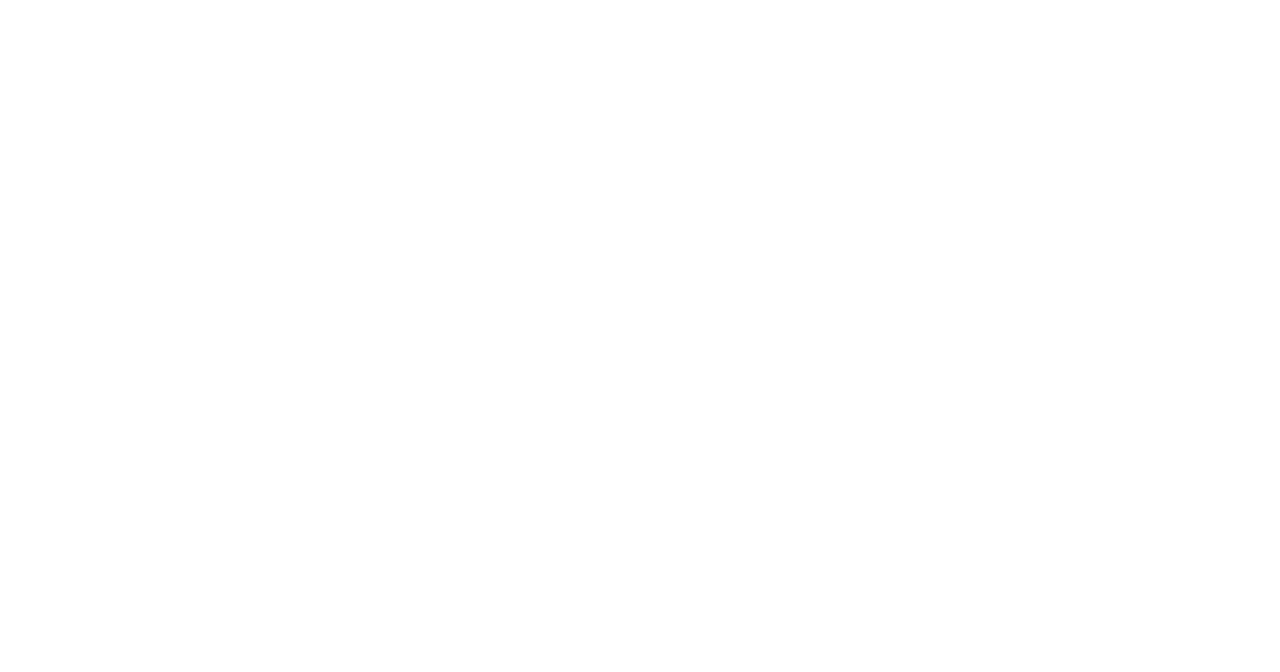
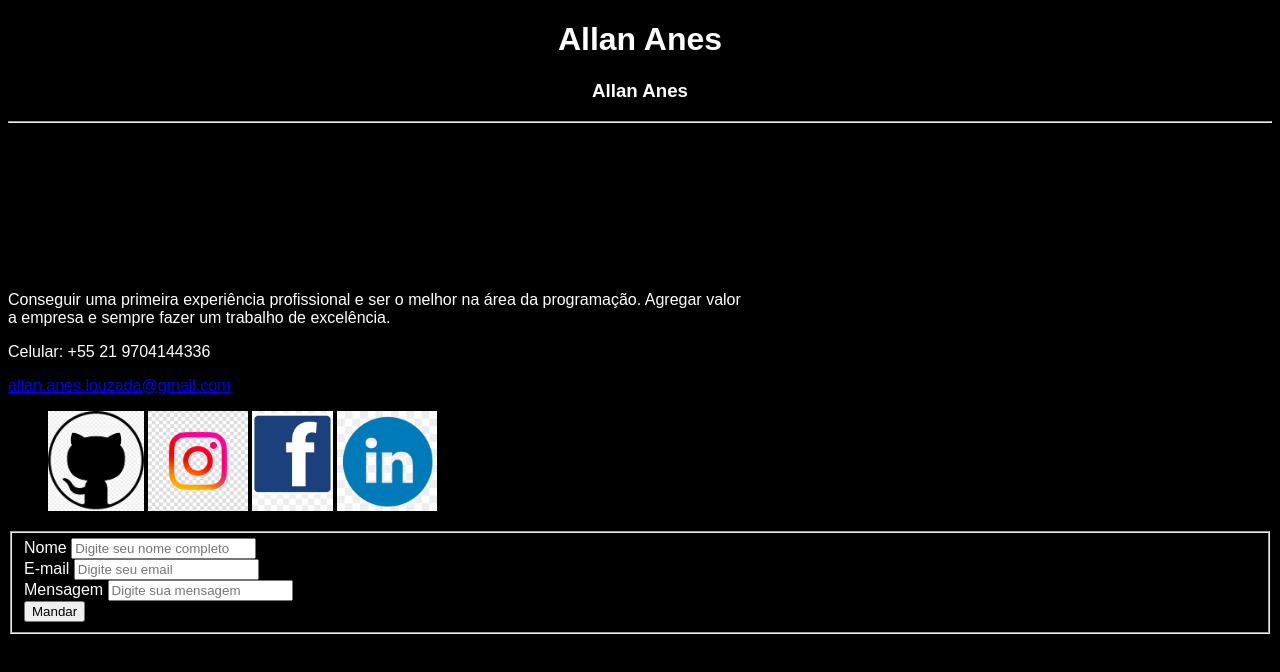
Before and after one commit to allananes/Meu-portifolio, a plain HTML site: page index.html in a window 1280 px wide. Drawn offline with Linux system fonts and the light colour scheme.

Commit message:
update portifolio

```diff
--- a/index.html
+++ b/index.html
@@ -2,11 +2,45 @@
 <html lang="pt-br">
 <head>
     <meta charset="UTF-8">
-    <meta http-equiv="X-UA-Compatible" content="IE=edge">
     <meta name="viewport" content="width=device-width, initial-scale=1.0">
+    <link rel="stylesheet" href="style.css">
     <title>Meu Portifolio</title>
 </head>
 <body>
-
+  <main>
+    <header>
+        <h1>Allan Anes</h1>
+    </header>
+    <article>
+        <h3 id="nome">Allan Anes</h3>
+        <hr><br><br><br><br><br><br><br><br>
+        <p>Conseguir uma primeira experiência profissional e ser o melhor na área da programação. Agregar valor<br>
+            a empresa e sempre fazer um trabalho de excelência.</p>
+    </article>
+    <article>
+        <p>Celular: +55 21 9704144336</p>
+        <p><a href="allan.anes.louzada@gmail.com">allan.anes.louzada@gmail.com</a></p>
+    </article>
+    <figure>
+        <a href="https://github.com/allananes"><img src="img/kisspng-github-computer-icons-clip-art-gits-5b4d20ab1f4131.145288281531781291128.jpg" alt="Imagem GitHub" height="100" ></a>
+       <a href="https://www.instagram.com/allan.anes17/?next=%2F"><img src="img/Logo-Instagram-Png.png" alt="Imagem Instagram" height="100"></a>
+        <a href="https://www.facebook.com/allan.louzada.75"><img src="img/kisspng-facebook-inc-logo-computer-icons-like-button-facebook-icon-5aba7ea6e2a1c9.4691877415221715589283.jpg" alt="Imagem Facebook" height="100"></a>
+        <a href="https://www.linkedin.com/in/allan-louzada-anes-4256bb25a/"><img src="img/linkedin-png-picture-5a3c18567d0457.7108240415138878305121.jpg" alt="Imagem Linkedin" height="100"></a>
+    </figure>
+    <fieldset>
+        <form action="">
+            <label>Nome
+                <input id="name" name="name" type="text" placeholder="Digite seu nome completo" required>
+              </label><br>
+              <label>E-mail
+                <input id="email" name="email" type="email" placeholder="Digite seu email" required>
+              </label><br>
+                <label>Mensagem
+                    <input id="mensagem" name="mensagem" type="mensagem" placeholder="Digite sua mensagem" required>
+                  </label><br>
+                <button type="submit">Mandar</button>
+        </form>
+    </fieldset>
+  </main>
 </body>
 </html>
--- /dev/null
+++ b/style.css
@@ -0,0 +1,26 @@
+ header {
+    text-align: center;
+    color: white;
+    font-family: Arial, Helvetica, sans-serif;
+ }
+
+ #nome {
+    text-align: center;
+    color: white;
+    font-family: Arial, Helvetica, sans-serif;
+ }
+
+ body {
+    background-color: black;
+ }
+
+ p {
+    color: white;
+    font-family: Arial, Helvetica, sans-serif;
+ }
+
+ form {
+    color: white;
+    font-family: Arial, Helvetica, sans-serif;
+
+ }
```
Also changed, not shown: img/Logo-Instagram-Png.png (added), img/kisspng-facebook-inc-logo-computer-icons-like-button-facebook-icon-5aba7ea6e2a1c9.4691877415221715589283.jpg (added), img/kisspng-github-computer-icons-clip-art-gits-5b4d20ab1f4131.145288281531781291128.jpg (added), img/linkedin-png-picture-5a3c18567d0457.7108240415138878305121.jpg (added).
